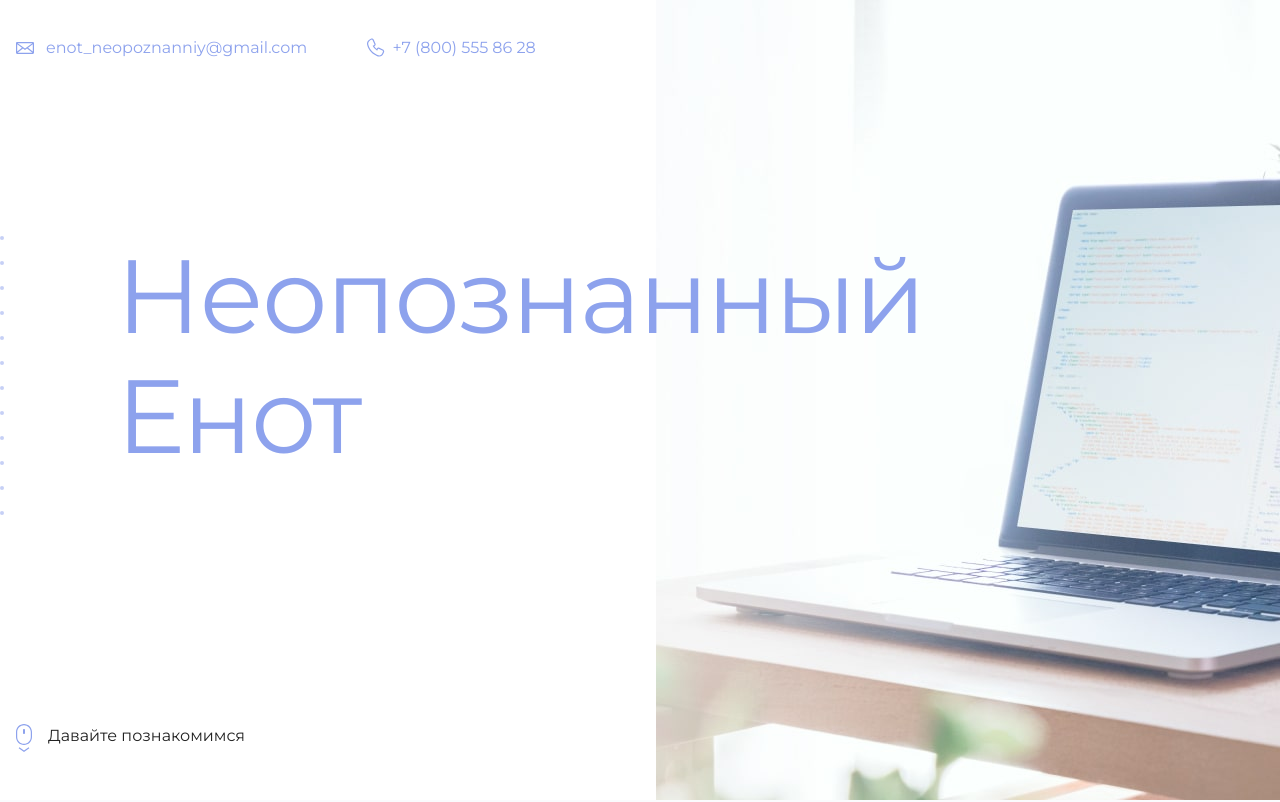
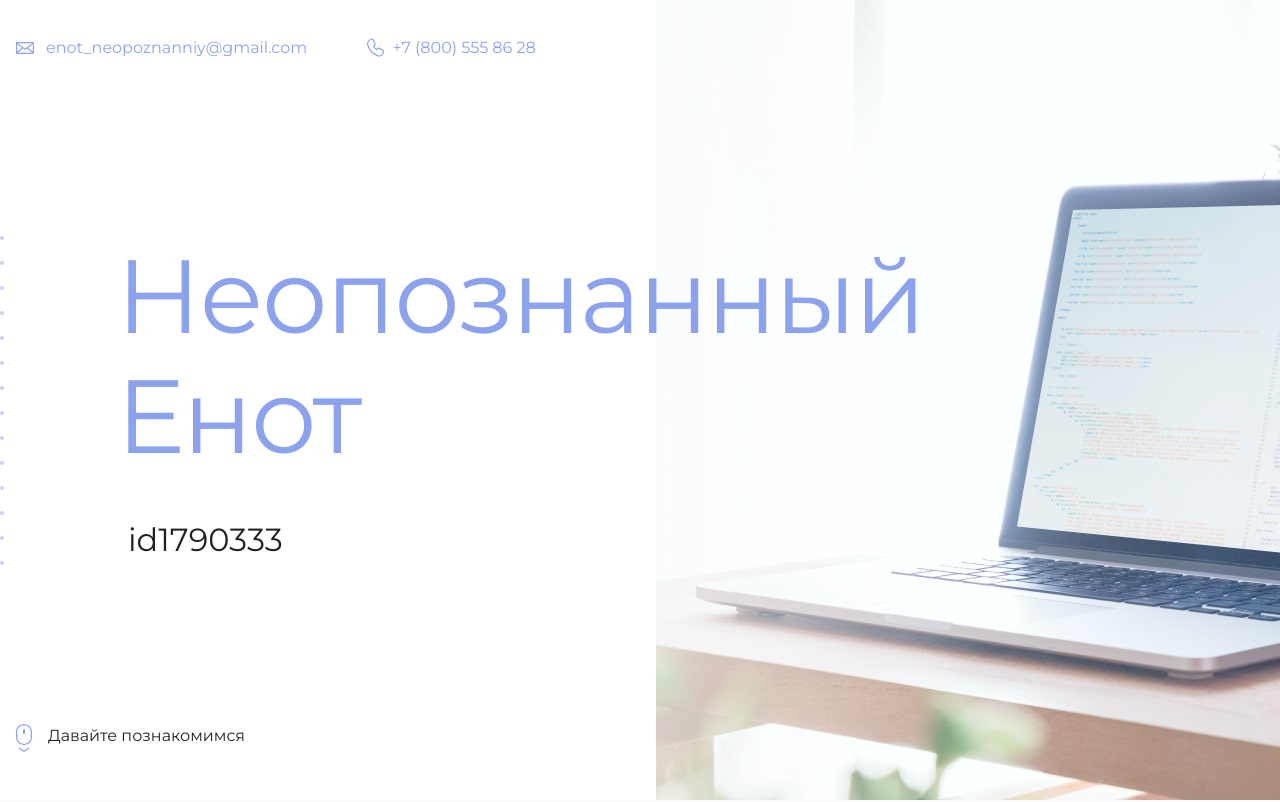
Before and after one commit to khritkinvitaliy/123, a plain HTML site: page index.html in a window 1280 px wide. Shown: the top 802 px of the page. Drawn offline with Linux system fonts and the light colour scheme.

Commit message:
Update index.html

```diff
--- a/index.html
+++ b/index.html
@@ -19,7 +19,7 @@
       <section class="hero-image">
         <div class="container">
           <h1 class="heading">Неопознанный Енот</h1>
-          <p><!-- Тут ваш id на сайте Академии --></p>
+          <p>id1790333</p>
         </div>
       </section>
 
```
